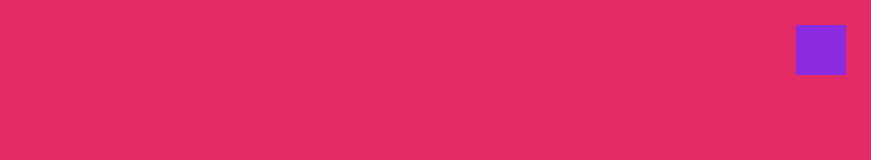
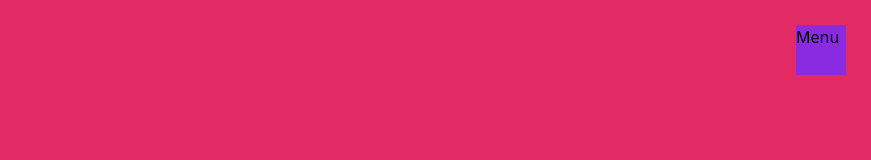
Before and after one commit to biswajitmee/gsap3dPortfolio, a React (Vite) app: page / in a window 1280 px wide. Shown: the top 160 px of the page, without its empty margins (409-1280 px from the left). Built offline with nearby package versions, Linux system fonts and the light colour scheme.

Commit message:
mac commit

```diff
--- a/src/App.jsx
+++ b/src/App.jsx
@@ -9,7 +9,7 @@ function App() {
 
   return (
     <>
-    <div className="menuIcon"> </div>
+    <div className="menuIcon"> Menu</div>
  <Navbarr />
     </>
   )
--- a/src/pages/Navbarr.jsx
+++ b/src/pages/Navbarr.jsx
@@ -3,7 +3,7 @@ import React from 'react'
 function Navbarr() {
   return (
     <div className='navBackground '>
-        <div className='navCanvas flex items-center justify-center h-screen w-screen'>
+   <div className='navCanvas flex items-center justify-center h-screen w-screen'>
   <ul className="flex flex-col	">
     <li className="my-4 text-7xl	text-left	">Home</li>
     <li className="my-4 text-7xl	">About me</li>
@@ -11,6 +11,7 @@ function Navbarr() {
     <li className="my-4 text-7xl	">Portfolio</li>
     <li className="my-4 text-7xl	">Contact me</li>
   </ul>
+
 </div>
     </div>
   )
```
